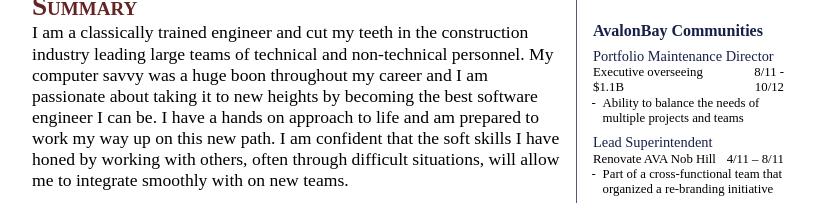
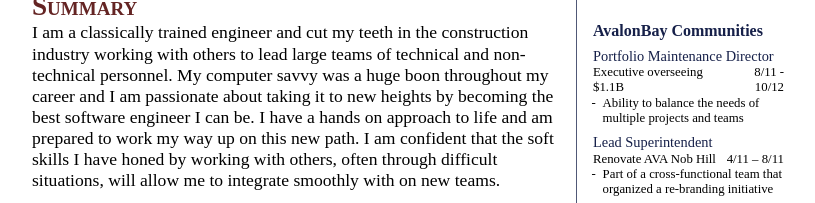
Before and after one commit to matthewkeil/old-matthewkeil.com, a website: page src/index.html in a window 1280 px wide. Shown: the part 173-376 px from the top of the page, without its empty margins (232-1047 px from the left). Drawn offline with Linux system fonts and the light colour scheme.

Commit message:
done for now

```diff
--- a/src/index.html
+++ b/src/index.html
@@ -74,15 +74,7 @@
         <h2>Summary</h2>
         <section>
           <p id="summary">
-            I am a classically trained engineer and cut my teeth in the
-            construction industry leading large teams of technical and
-            non-technical personnel. My computer savvy was a huge boon
-            throughout my career and I am passionate about taking
-            it to new heights by becoming the best software engineer I can
-            be. I have a hands on approach to life and am prepared to
-            work my way up on this new path. I am confident that the soft skills
-            I have honed by working with others, often through difficult
-            situations, will allow me to integrate smoothly with on new teams.
+            I am a classically trained engineer and cut my teeth in the construction industry working with others to lead large teams of technical and non-technical personnel. My computer savvy was a huge boon throughout my career and I am passionate about taking it to new heights by becoming the best software engineer I can be. I have a hands on approach to life and am prepared to work my way up on this new path. I am confident that the soft skills I have honed by working with others, often through difficult situations, will allow me to integrate smoothly with on new teams.
           </p>
         </section>
         <h2>Projects</h2>
```
